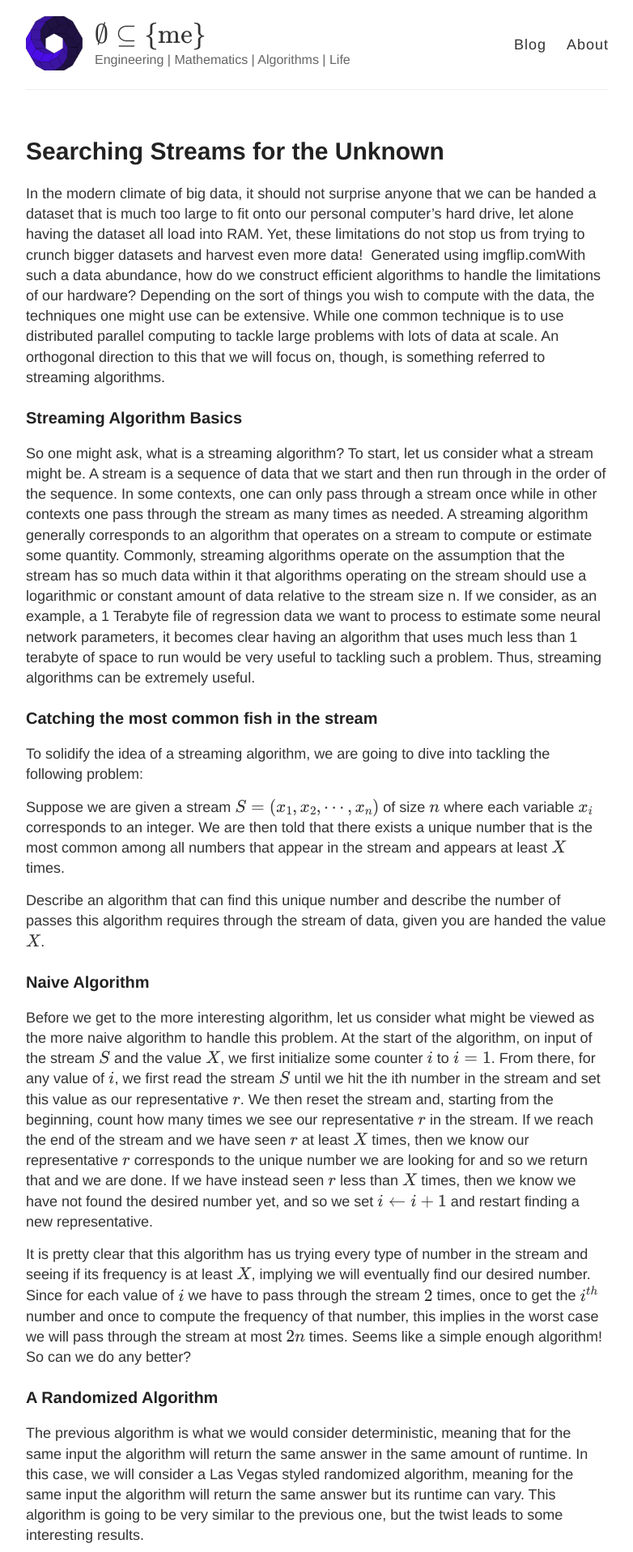
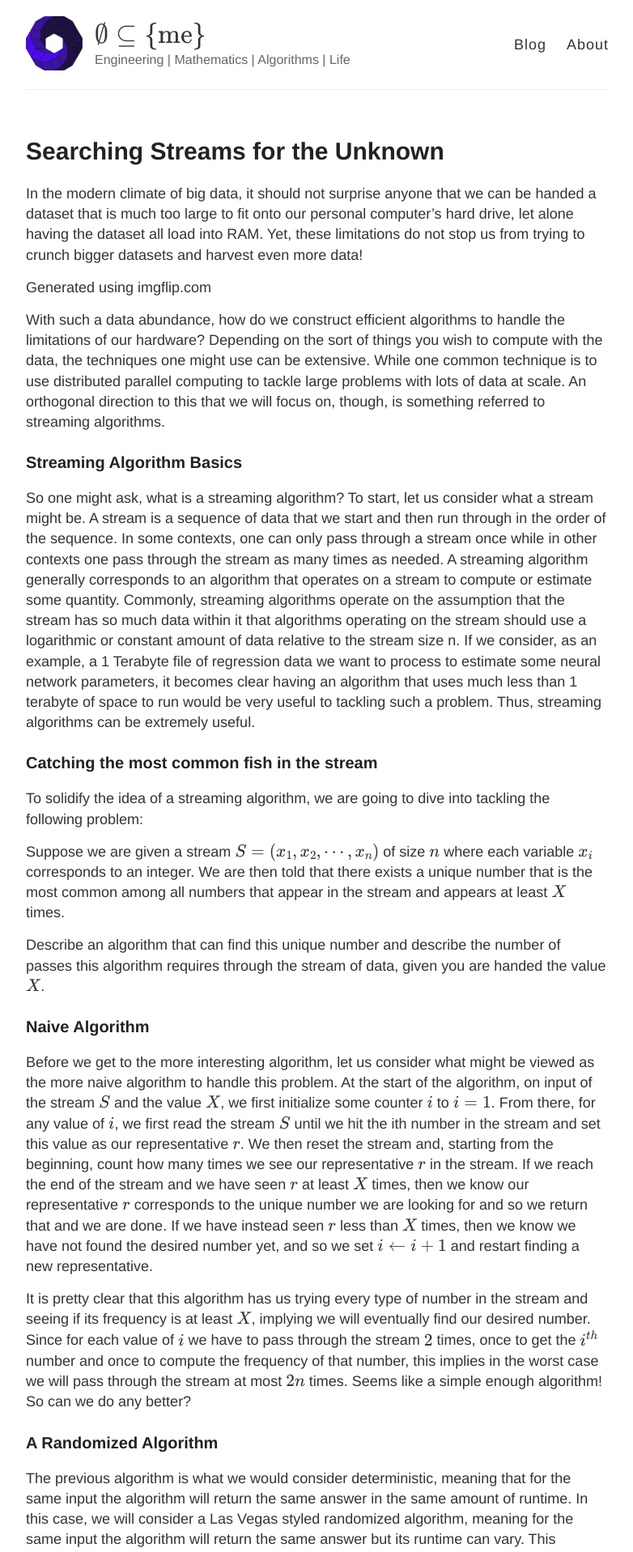
Before and after one commit to choward1491/choward1491.github.io, a Jekyll site: the page built from _posts/2020-7-25-Searching-Streams-for-the-Unknown.md, in a window 1280 px wide. Shown: the top 1917 px of the page at 81% size, without its empty margins (248-1030 px from the left). Built offline with Jekyll 4.4.1, drawn with Linux system fonts in a browser that asks for light colours; nearby versions of some CDN libraries.

Commit message:
push some changes.. experiment with blog post information and style, attempt 3

```diff
--- a/_posts/2020-7-25-Searching-Streams-for-the-Unknown.md
+++ b/_posts/2020-7-25-Searching-Streams-for-the-Unknown.md
@@ -8,7 +8,11 @@ categories: algorithms math randomization probability experimental theory
 ---
 
 In the modern climate of big data, it should not surprise anyone that we can be handed a dataset that is much too large to fit onto our personal computer's hard drive, let alone having the dataset all load into RAM. Yet, these limitations do not stop us from trying to crunch bigger datasets and harvest even more data!
-Generated using imgflip.comWith such a data abundance, how do we construct efficient algorithms to handle the limitations of our hardware? Depending on the sort of things you wish to compute with the data, the techniques one might use can be extensive. While one common technique is to use distributed parallel computing to tackle large problems with lots of data at scale. An orthogonal direction to this that we will focus on, though, is something referred to streaming algorithms.
+
+
+Generated using imgflip.com
+
+With such a data abundance, how do we construct efficient algorithms to handle the limitations of our hardware? Depending on the sort of things you wish to compute with the data, the techniques one might use can be extensive. While one common technique is to use distributed parallel computing to tackle large problems with lots of data at scale. An orthogonal direction to this that we will focus on, though, is something referred to streaming algorithms.
 
 ### Streaming Algorithm Basics
 So one might ask, what is a streaming algorithm? To start, let us consider what a stream might be. A stream is a sequence of data that we start and then run through in the order of the sequence. In some contexts, one can only pass through a stream once while in other contexts one pass through the stream as many times as needed. A streaming algorithm generally corresponds to an algorithm that operates on a stream to compute or estimate some quantity. Commonly, streaming algorithms operate on the assumption that the stream has so much data within it that algorithms operating on the stream should use a logarithmic or constant amount of data relative to the stream size n. If we consider, as an example, a 1 Terabyte file of regression data we want to process to estimate some neural network parameters, it becomes clear having an algorithm that uses much less than 1 terabyte of space to run would be very useful to tackling such a problem. Thus, streaming algorithms can be extremely useful.
--- a/style.scss
+++ b/style.scss
@@ -277,6 +277,7 @@ nav {
   div > h2 {
     color: rgb(150,150,150);
     margin-top: 0em;
+    margin-bottom: 0em;
   }
   div > h5 {
     margin-top: 0em;
```
